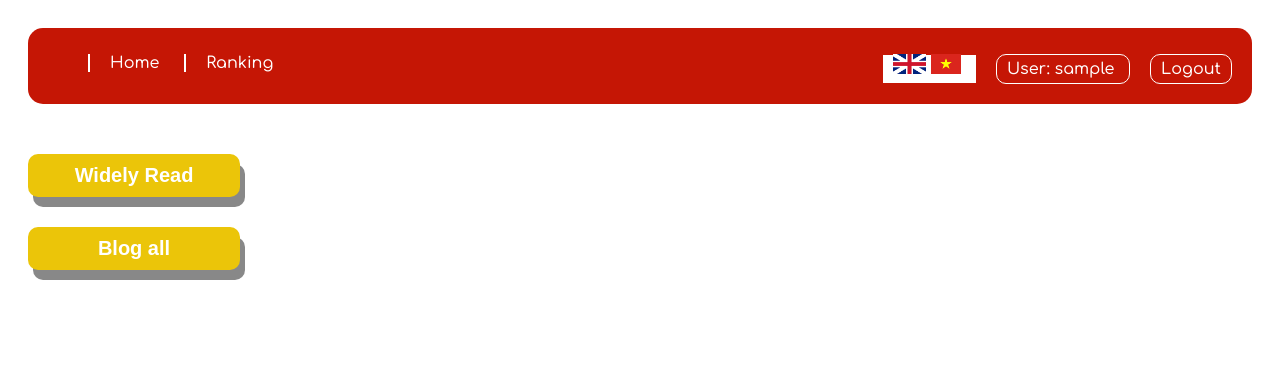
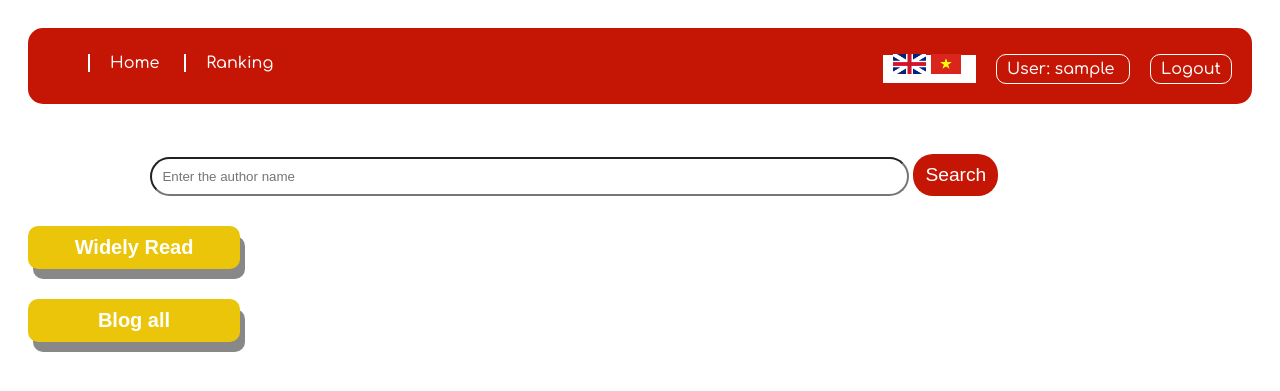
Before and after one commit to huuson9/hn_python_naitei19-content_management_system, a Django app: page /home/ in a window 1280 px wide. Shown: the top 391 px of the page. Run offline with Django 4.2, Linux system fonts and the light colour scheme; the visitor is signed in with stand-in values (Sample User, id 1); data comes from the database, SQL or seed files in the repository; data that the repository does not hold is empty; parts of the project's set-up code (start-up, migrations or seed data) failed here and were passed over; some libraries are stand-ins or nearby versions.

Commit message:
Task 68458: search by author

```diff
--- a/CMS/home/static/css/styles.css
+++ b/CMS/home/static/css/styles.css
@@ -183,7 +183,7 @@ body {
 }
 
 /* style form register */
-.form-container{
+.form-container {
   display: flex;
   justify-content: center;
   align-items: center;
@@ -192,7 +192,7 @@ body {
 .form-register {
   display: flex;
   flex-direction: column;
-  background-color: #FD8D14;
+  background-color: #fd8d14;
   padding: 20px 50px 20px 50px;
   border-radius: 15px;
   width: 400px;
@@ -215,7 +215,7 @@ body {
   padding: 5px 10px 5px 10px;
   border-radius: 10px;
   border: none;
-  font-family: 'Comfortaa', cursive;
+  font-family: "Comfortaa", cursive;
   font-weight: 600;
   outline: none;
   -webkit-transition: 0.3s;
@@ -225,7 +225,7 @@ body {
 }
 
 .form-register input:focus {
-  font-family: 'Comfortaa', cursive;
+  font-family: "Comfortaa", cursive;
   font-weight: 600;
   background-color: white;
 }
@@ -236,9 +236,9 @@ body {
   margin-bottom: 20px;
   border-radius: 10px;
   border: none;
-  background-color: #CECE5A;
+  background-color: #cece5a;
   color: white;
-  font-family: 'Comfortaa', cursive;
+  font-family: "Comfortaa", cursive;
   font-size: 20px;
   width: 400px;
   align-self: center;
@@ -252,9 +252,9 @@ body {
   margin-bottom: 20px;
   border-radius: 10px;
   border: none;
-  background-color: #C51605;
+  background-color: #c51605;
   color: white;
-  font-family: 'Comfortaa', cursive;
+  font-family: "Comfortaa", cursive;
   font-size: 20px;
   width: 400px;
   align-self: center;
@@ -266,8 +266,8 @@ body {
   -webkit-transition: 0.3s;
   transition: 0.3s;
 }
-.form-register a:hover{
-  color: #C51605;
+.form-register a:hover {
+  color: #c51605;
 }
 
 .errorlist {
@@ -277,8 +277,26 @@ body {
 
 .errorlist li {
   list-style: none;
-  color: #C51605;
+  color: #c51605;
   font-size: 16px;
+}
+
+/* Search  */
+#search {
+  width: 60%;
+  border-radius: 20px;
+  margin-left: 10%;
+  padding: 10px;
+  margin-bottom: 30px;
+}
+.btn-search {
+  padding: 10px 12px;
+  border-radius: 20px;
+  cursor: pointer;
+  font-size: larger;
+  color: #fff;
+  border: none;
+  background-color: #c51605;
 }
 
 /* style blog main content */
@@ -513,7 +531,7 @@ body {
 .submit-btn:hover {
   opacity: 0.6;
 }
- .like-button {
-    cursor: pointer;
-    color: rgb(201, 56, 56);
- }
+.like-button {
+  cursor: pointer;
+  color: rgb(201, 56, 56);
+}
--- a/CMS/home/templates/index.html
+++ b/CMS/home/templates/index.html
@@ -1,7 +1,17 @@
-{% extends "base_generic.html" %}
+{% extends "base_generic.html" %} {% block content %} {% load i18n %}
+<div class="container">
+  <form method="GET" action="{% url 'search' %}">
+    <input
+      type="text"
+      id="search"
+      name="author"
+      placeholder="Enter the author name"
+      required
+    />
+    <button class="btn-search" type="submit">Search</button>
+  </form>
 
-{% block content %} {% load i18n %}
-<div class="container">
+  {%if not query%}
   <div class="blog-widely-read">
     <button class="blog-widely-read-btn">{% trans 'Widely Read'%}</button>
     <div class="blog-row">
@@ -10,12 +20,19 @@
         <div class="blog-post articles" data-article-id="{{ article_item.id }}">
           <div class="image-zoom">
             <a href="{% url 'article' article_item.id %}" class="blog-img-url">
-                            <img class="blog-img" src="{{ article_item.image.url }}" alt="Image Alt Text" />
+              <img
+                class="blog-img"
+                src="{{ article_item.image.url }}"
+                alt="Image Alt Text"
+              />
             </a>
           </div>
           <div class="blog-author">
             <span>{% trans 'Author: '%} </span>
-                        <a href="{% url 'user' article_item.author.id %}" class="blog-link blog-author-name">
+            <a
+              href="{% url 'user' article_item.author.id %}"
+              class="blog-link blog-author-name"
+            >
               {{ article_item.author.get_full_name}}
             </a>
           </div>
@@ -25,12 +42,16 @@
           </div>
           <div class="blog-content">
             <h3 class="blog-title">
-                            <a href="{% url 'article' article_item.id %}" class="blog-link">{{article_item.title}}</a>
+              <a href="{% url 'article' article_item.id %}" class="blog-link"
+                >{{article_item.title}}</a
+              >
             </h3>
             <p class="blog-description">{{article_item.subtitle}}</p>
           </div>
           <div class="blog-read-more">
-                        <a href="{% url 'article' article_item.id %}" class="read-more-link">{% trans 'Read more'%}</a>
+            <a href="{% url 'article' article_item.id %}" class="read-more-link"
+              >{% trans 'Read more'%}</a
+            >
           </div>
           <hr />
           <div class="blog-reaction">
@@ -49,7 +70,8 @@
                 {% endif %}
               </span>
               <span class="like-count" data-article-id="{{ article_item.id }}">
-                                {{ article_item.count_likes}}</span>
+                {{ article_item.count_likes}}</span
+              >
             </div>
           </div>
         </div>
@@ -57,6 +79,7 @@
       {% endfor %}
     </div>
   </div>
+  {% endif %}
   <div class="blog-all">
     <button class="blog-widely-read-btn">{% trans 'Blog all'%}</button>
     <div class="blog-row">
@@ -65,12 +88,19 @@
         <div class="blog-post articles" data-article-id="{{ article_item.id }}">
           <div class="image-zoom">
             <a href="{% url 'article' article_item.id %}" class="blog-img-url">
-                            <img class="blog-img" src="{{ article_item.image.url }}" alt="Image Alt Text" />
+              <img
+                class="blog-img"
+                src="{{ article_item.image.url }}"
+                alt="Image Alt Text"
+              />
             </a>
           </div>
           <div class="blog-author">
             <span>{% trans 'Author: '%} </span>
-                        <a href="{% url 'user' article_item.author.id %}" class="blog-link blog-author-name">
+            <a
+              href="{% url 'user' article_item.author.id %}"
+              class="blog-link blog-author-name"
+            >
               {{ article_item.author.get_full_name}}
             </a>
           </div>
@@ -80,12 +110,16 @@
           </div>
           <div class="blog-content">
             <h3 class="blog-title">
-                            <a href="{% url 'article' article_item.id %}" class="blog-link">{{article_item.title}}</a>
+              <a href="{% url 'article' article_item.id %}" class="blog-link"
+                >{{article_item.title}}</a
+              >
             </h3>
             <p class="blog-description">{{article_item.subtitle}}</p>
           </div>
           <div class="blog-read-more">
-                        <a href="{% url 'article' article_item.id %}" class="read-more-link">{% trans 'Read more'%}</a>
+            <a href="{% url 'article' article_item.id %}" class="read-more-link"
+              >{% trans 'Read more'%}</a
+            >
           </div>
           <hr />
           <div class="blog-reaction">
@@ -104,7 +138,8 @@
                 {% endif %}
               </span>
               <span class="like-count" data-article-id="{{ article_item.id }}">
-                                {{ article_item.count_likes}}</span>
+                {{ article_item.count_likes}}</span
+              >
             </div>
           </div>
         </div>
--- a/CMS/home/urls.py
+++ b/CMS/home/urls.py
@@ -8,5 +8,6 @@ urlpatterns = [
     path('userUpdate/<int:pk>/', views.updateUser, name='userUpdate'),
     path('article/<int:pk>/', views.articleDetail, name='article'),
     path('like/<int:pk>/', views.likeArticle, name='likeArticle'),
+    path('search/', views.search, name='search'),
     path('rate/<int:post_id>/<int:rating>/', views.rateArticle, name='rateArticle'),
 ]
--- a/CMS/home/views.py
+++ b/CMS/home/views.py
@@ -1,6 +1,6 @@
 from django.shortcuts import get_object_or_404, redirect, render
-from django.http import HttpRequest, HttpResponse, HttpResponseRedirect, JsonResponse
-from django.db.models import Count
+from django.http import HttpResponseRedirect, JsonResponse
+from django.db.models import Count, Q
 from django.urls import reverse
 from django.utils.translation import gettext as _
 from django.contrib.auth import authenticate,login,logout
@@ -131,3 +131,8 @@ def sign_up(request):
             return redirect('index')
         else:
             return render(request, 'registration/register.html', {'form': form})
+
+def search(request):
+    query = request.GET.get('author')
+    articles = Article.objects.filter(Q(author__username__icontains=query))
+    return render(request, 'index.html',{'article': articles, 'query': query} )
```
Lines whose indentation alone changed are shown as unchanged.
